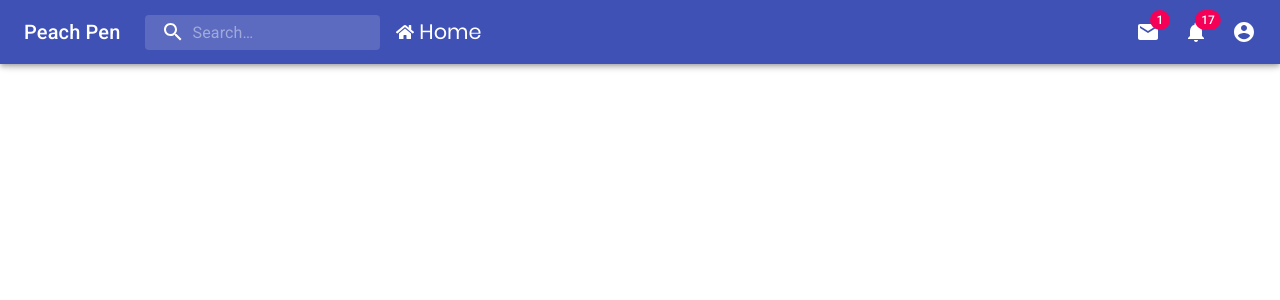
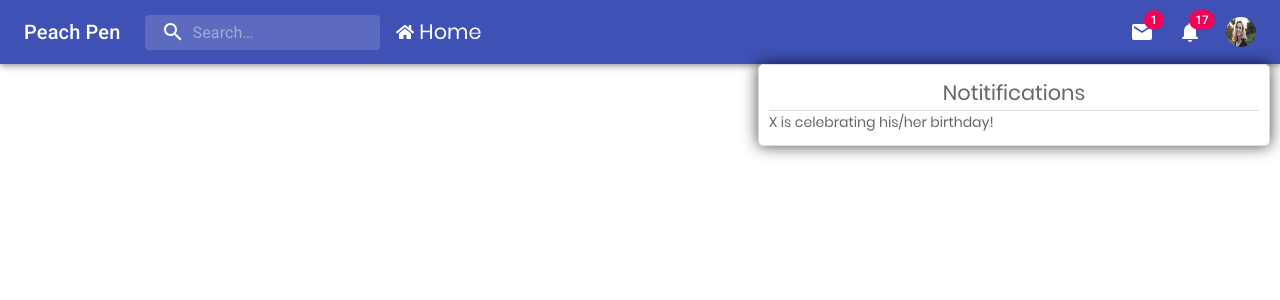
Before and after one commit to DanielS01ss/Social-Media-App, a React (Create React App) app: page /user in a window 1280 px wide. Shown: the top 300 px of the page. Built offline with nearby package versions, Linux system fonts and the light colour scheme; a web font is replaced by a local one.

Commit message:
Added notifications box

```diff
--- a/src/Components/FeedNavbar.js
+++ b/src/Components/FeedNavbar.js
@@ -27,6 +27,7 @@ import {faBuilding} from '@fortawesome/free-solid-svg-icons';
 import {faCalendar} from '@fortawesome/free-solid-svg-icons';
 import {faGraduationCap} from '@fortawesome/free-solid-svg-icons';
 import {faHome} from '@fortawesome/free-solid-svg-icons';
+import Person from "../images/person.jpg";
 
 const useStyles = makeStyles((theme) => ({
  grow: {
@@ -102,6 +103,7 @@ export default function PrimarySearchAppBar() {
 
  const handleProfileMenuOpen = (event) => {
    setAnchorEl(event.currentTarget);
+
  };
 
  const handleMobileMenuClose = () => {
@@ -117,6 +119,16 @@ export default function PrimarySearchAppBar() {
    setMobileMoreAnchorEl(event.currentTarget);
  };
 
+ const handleNotificationsOpen = ()=>{
+    console.log("Was I clicked?!")
+    ///for mobile menu we have : handleMobileMenuClose -<< it is the actual function name
+    ///under 960px we have the menu for mobile rendered
+    if(window.innerWidth<960)
+    {
+      handleMobileMenuClose();
+    }
+
+ }
 
  const menuId = 'primary-search-account-menu';
  const renderMenu = (
@@ -154,8 +166,8 @@ export default function PrimarySearchAppBar() {
        </IconButton>
        <p>Messages</p>
      </MenuItem>
-     <MenuItem>
-       <IconButton aria-label="show 11 new notifications" color="inherit">
+     <MenuItem onClick={handleNotificationsOpen}>
+       <IconButton aria-label="show 11 new notifications"  color="inherit">
          <Badge badgeContent={11} color="secondary">
            <NotificationsIcon />
          </Badge>
@@ -169,7 +181,7 @@ export default function PrimarySearchAppBar() {
          aria-haspopup="true"
          color="inherit"
        >
-         <AccountCircle />
+         <img src={Person} className="person-icon-nav"/>
        </IconButton>
        <p>Profile</p>
      </MenuItem>
@@ -257,7 +269,7 @@ export default function PrimarySearchAppBar() {
                <MailIcon />
              </Badge>
            </IconButton>
-           <IconButton aria-label="show 17 new notifications" color="inherit">
+           <IconButton aria-label="show 17 new notifications" onClick={handleNotificationsOpen} color="inherit">
              <Badge badgeContent={17} color="secondary">
                <NotificationsIcon />
              </Badge>
@@ -270,7 +282,7 @@ export default function PrimarySearchAppBar() {
              onClick={handleProfileMenuOpen}
              color="inherit"
            >
-             <AccountCircle />
+           <img src={Person} className="person-icon-nav"/>
            </IconButton>
          </div>
          <div className={classes.sectionMobile}>
@@ -288,6 +300,16 @@ export default function PrimarySearchAppBar() {
      </AppBar>
      {renderMobileMenu}
      {renderMenu}
+     <div className="notifications-dropdown">
+     {/*deci avem urmatoarele tipuri de notificari
+        1 ziua cuiva
+        2 like la o postare
+        3 comentariu la o postare
+        4 cerere de prietenie
+       */}
+       <p className="notifications-title">Notitifications</p>
+       <p> X is celebrating his/her birthday!</p>
+     </div>
      <div className={open? "hidden-menu ": "hidden-menu hidden"}>
         <FontAwesomeIcon icon={faTimes} className="close-btn" onClick={toggleDrawer}/>
         <div className="item-container">
--- a/src/Styles/feedNavbar.css
+++ b/src/Styles/feedNavbar.css
@@ -55,6 +55,32 @@
   margin-right: 5px;
 }
 
+.person-icon-nav{
+  width: 30px;
+  height: 30px;
+  border-radius: 50%;
+}
+
+.notifications-dropdown{
+  width: 40%;
+  background-color: #fff;
+  border:1px solid #dedede;
+  z-index: 30000;
+  position: fixed;
+  right: 10px;
+  top:64px;
+  border-radius: 5px;
+  padding:10px;
+  -webkit-box-shadow: 0px 0px 16px 0px rgba(0,0,0,0.73);
+  box-shadow: 0px 0px 16px 0px rgba(0,0,0,0.73);
+}
+
+.notifications-title{
+  text-align: center;
+  font-size: 1.3rem;
+  border-bottom: 1px solid #dedede;
+}
+
 @media only screen and (max-width:650px)
 {
     .icon-container{
```
